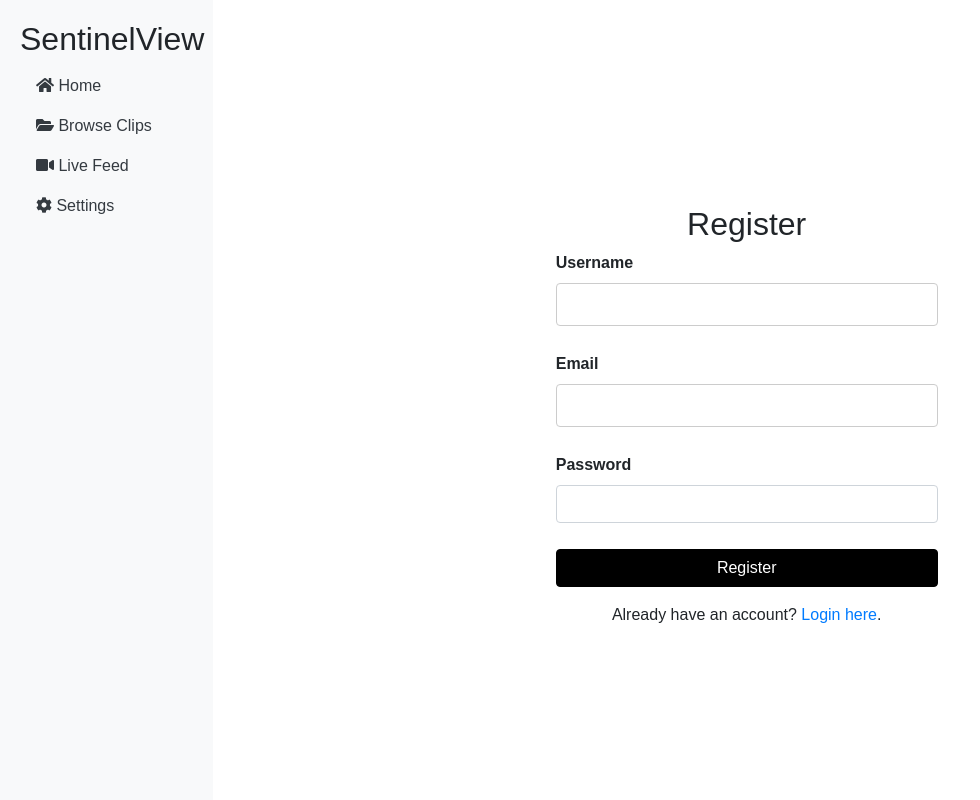
After one commit to NitaCristian/SentinelView, a Flask app: template web_app/templates/register.html in a window 1280 px wide. The commit adds this page. Shown: the whole page, without its empty margins (0-980 px from the left). Run offline with Flask 3, Linux system fonts and the light colour scheme; the template is opened without the code that fills it, so the values that code supplies are empty; some libraries are stand-ins or nearby versions.

Commit message:
Implemented login and register pages and update their integration with the api

```diff
--- a/web_app/static/styles.css
+++ b/web_app/static/styles.css
@@ -138,3 +138,48 @@ form button:hover {
     height: auto;
     border: 1px solid #ccc;
 }
+
+body, html {
+    height: 100%;
+    margin: 0;
+}
+
+.container-fluid {
+    height: 100%;
+}
+
+.row {
+    height: 100%;
+}
+
+.sidebar {
+    height: 100%;
+    background-color: #f8f9fa;
+    padding: 20px;
+}
+
+.nav-link.active {
+    background-color: #e9ecef;
+    font-weight: bold;
+}
+
+.btn-primary {
+    background-color: #000;
+    border-color: #000;
+}
+
+.btn-primary:hover {
+    background-color: #333;
+    border-color: #333;
+}
+
+.btn-secondary {
+    background-color: #fff;
+    color: #000;
+    border-color: #000;
+}
+
+.btn-secondary:hover {
+    background-color: #e9ecef;
+    border-color: #333;
+}
--- a/web_app/templates/base.html
+++ b/web_app/templates/base.html
@@ -6,52 +6,7 @@
     <title>{% block title %}SentinelView{% endblock %}</title>
     <link href="https://maxcdn.bootstrapcdn.com/bootstrap/4.0.0/css/bootstrap.min.css" rel="stylesheet">
     <link rel="stylesheet" href="https://cdnjs.cloudflare.com/ajax/libs/font-awesome/5.15.4/css/all.min.css">
-    <style>
-        body, html {
-            height: 100%;
-            margin: 0;
-        }
-
-        .container-fluid {
-            height: 100%;
-        }
-
-        .row {
-            height: 100%;
-        }
-
-        .sidebar {
-            height: 100%;
-            background-color: #f8f9fa;
-            padding: 20px;
-        }
-
-        .nav-link.active {
-            background-color: #e9ecef;
-            font-weight: bold;
-        }
-
-        .btn-primary {
-            background-color: #000;
-            border-color: #000;
-        }
-
-        .btn-primary:hover {
-            background-color: #333;
-            border-color: #333;
-        }
-
-        .btn-secondary {
-            background-color: #fff;
-            color: #000;
-            border-color: #000;
-        }
-
-        .btn-secondary:hover {
-            background-color: #e9ecef;
-            border-color: #333;
-        }
-    </style>
+    <link rel="stylesheet" href="{{ url_for('static', filename='styles.css') }}">
 </head>
 <body>
 <div class="container-fluid">
--- /dev/null
+++ b/web_app/templates/register.html
@@ -0,0 +1,33 @@
+{% extends 'base.html' %}
+
+{% block title %}Register - SentinelView{% endblock %}
+
+{% block content %}
+    <div class="container d-flex justify-content-center align-items-center" style="min-height: 80vh;">
+        <div class="col-md-6 col-lg-5">
+            <h2 class="mt-5 text-center">Register</h2>
+            {% if message %}
+                <div class="alert alert-danger" role="alert">
+                    {{ message }}
+                </div>
+            {% endif %}
+            <form method="POST" action="{{ url_for('routes.register') }}">
+                <div class="form-group">
+                    <label for="username">Username</label>
+                    <input type="text" class="form-control" id="username" name="username" required>
+                </div>
+                <div class="form-group">
+                    <label for="email">Email</label>
+                    <input type="email" class="form-control" id="email" name="email" required>
+                </div>
+                <div class="form-group">
+                    <label for="password">Password</label>
+                    <input type="password" class="form-control" id="password" name="password" required>
+                </div>
+                <button type="submit" class="btn btn-primary btn-block">Register</button>
+            </form>
+            <p class="mt-3 text-center">Already have an account? <a href="{{ url_for('routes.login') }}">Login here</a>.
+            </p>
+        </div>
+    </div>
+{% endblock %}
```
Also changed, not shown: web_app/routes.py (+40 -1 lines), web_app/templates/login.html (added, +29 -0 lines).
